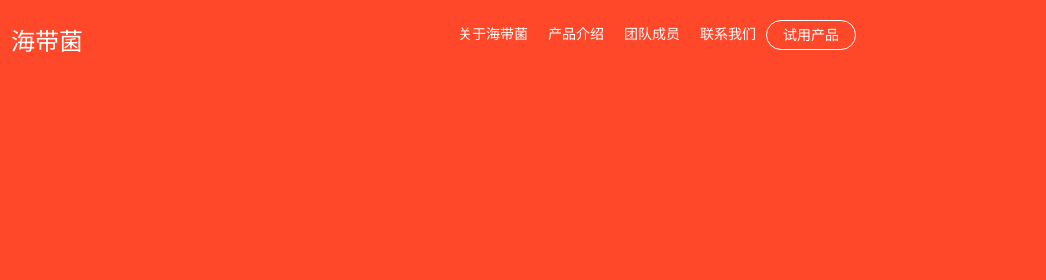
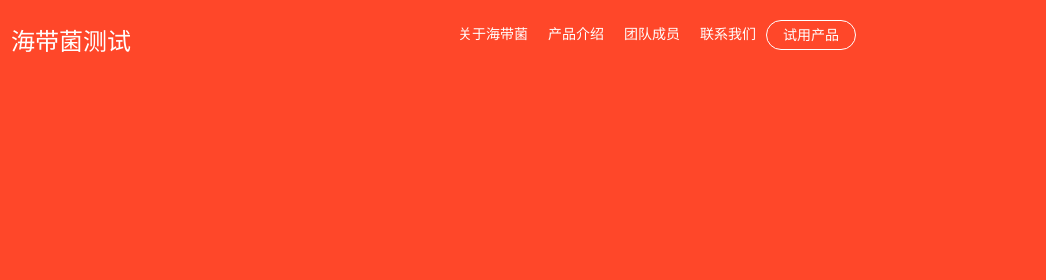
Before and after one commit to MeetUJ/haidai, a plain HTML site: page web/index.html in a window 1280 px wide. Shown: the top 280 px of the page, 234-1280 px from the left. Drawn offline with Linux system fonts and the light colour scheme.

Commit message:
测试一下

```diff
--- a/web/index.html
+++ b/web/index.html
@@ -16,7 +16,7 @@
                 <nav>
                     <div class="logoBox">
                         <img src="img/Group 30.png" alt="">
-                        <span>海带菌</span>
+                        <span>海带菌测试</span>
                     </div>
                     <div class="list">
                         <ul>
```
